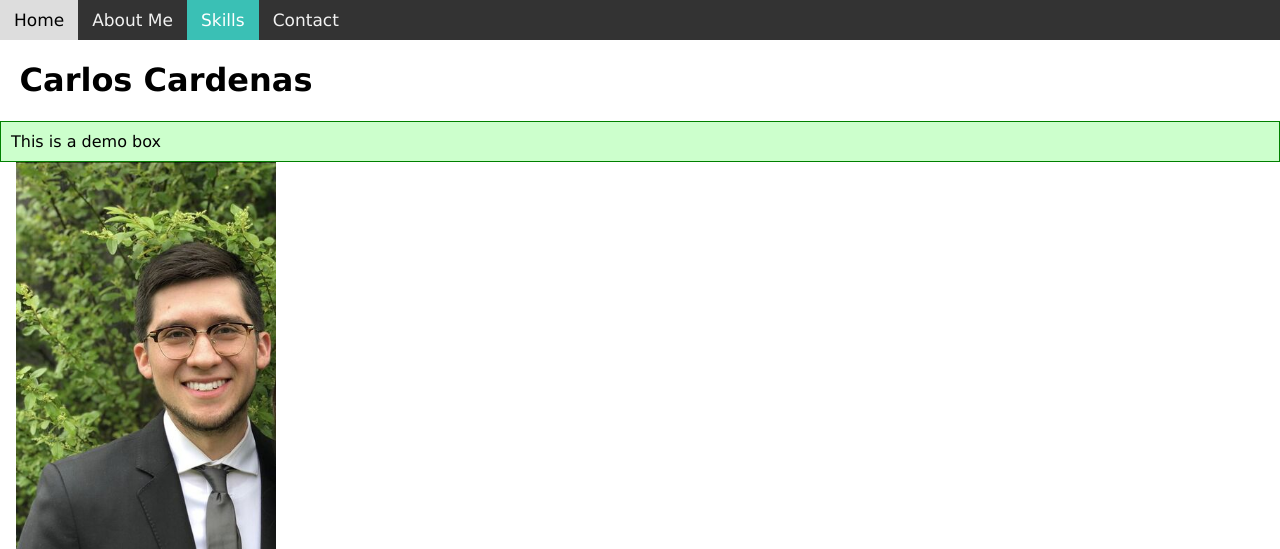
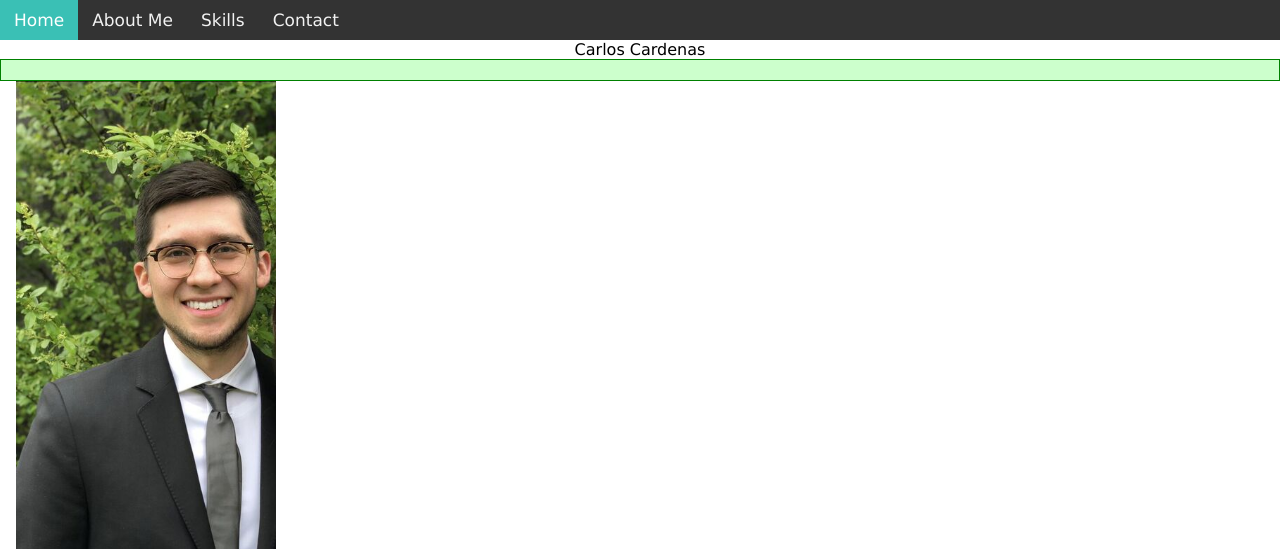
Before and after one commit to CarlosCardenas8/CarlosCardenas8.github.io, a plain HTML site: page index.html in a window 1280 px wide. Shown: the top 549 px of the page. Drawn offline with Linux system fonts and the light colour scheme.

Commit message:
Update index.html

```diff
--- a/index.html
+++ b/index.html
@@ -42,18 +42,18 @@
 
 <body>
 	<div class="topnav">
-	  <a href="index.html">Home</a>
+	  <a class="active" href="index.html">Home</a>
 	  <a href="pagetwo.html">About Me</a>
-	  <a class="active" href="skills.html">Skills</a>
+	  <a href="skills.html">Skills</a>
 	  <a href="#contact">Contact</a>
 	</div>
 
-	<div style = "padding-left:16px; width: 300px">
+	<div style = "padding-left:16px>
 		<h1 align = "center" >Carlos Cardenas</h1>
 	</div>
 
 	<div id = "demobox">
-		This is a demo box
+		<style = "width:300px">This is a demo box </style>
 	</div>
 
 		<img src = "profile pic.jpeg" alt= "Carlos Cardenas" style = "width: 260px; height: 560px; padding-left: 16px">
```
